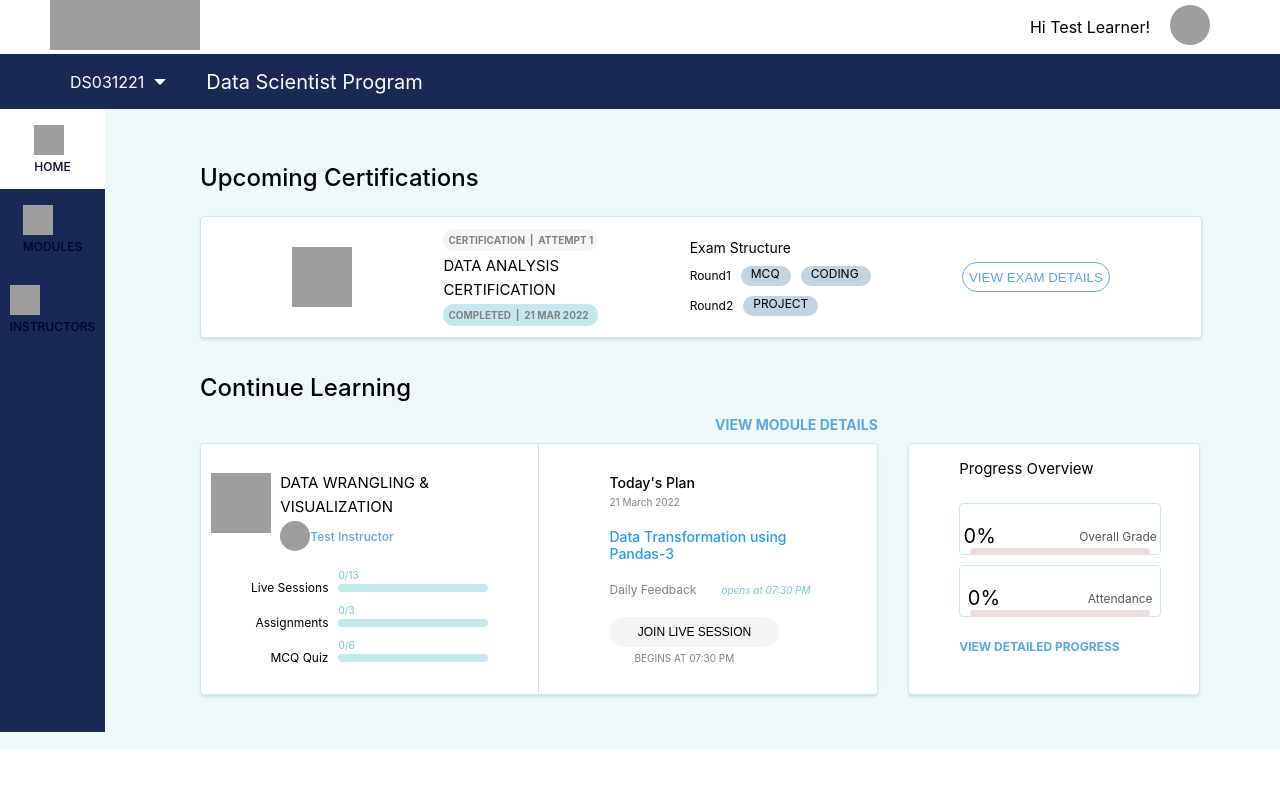
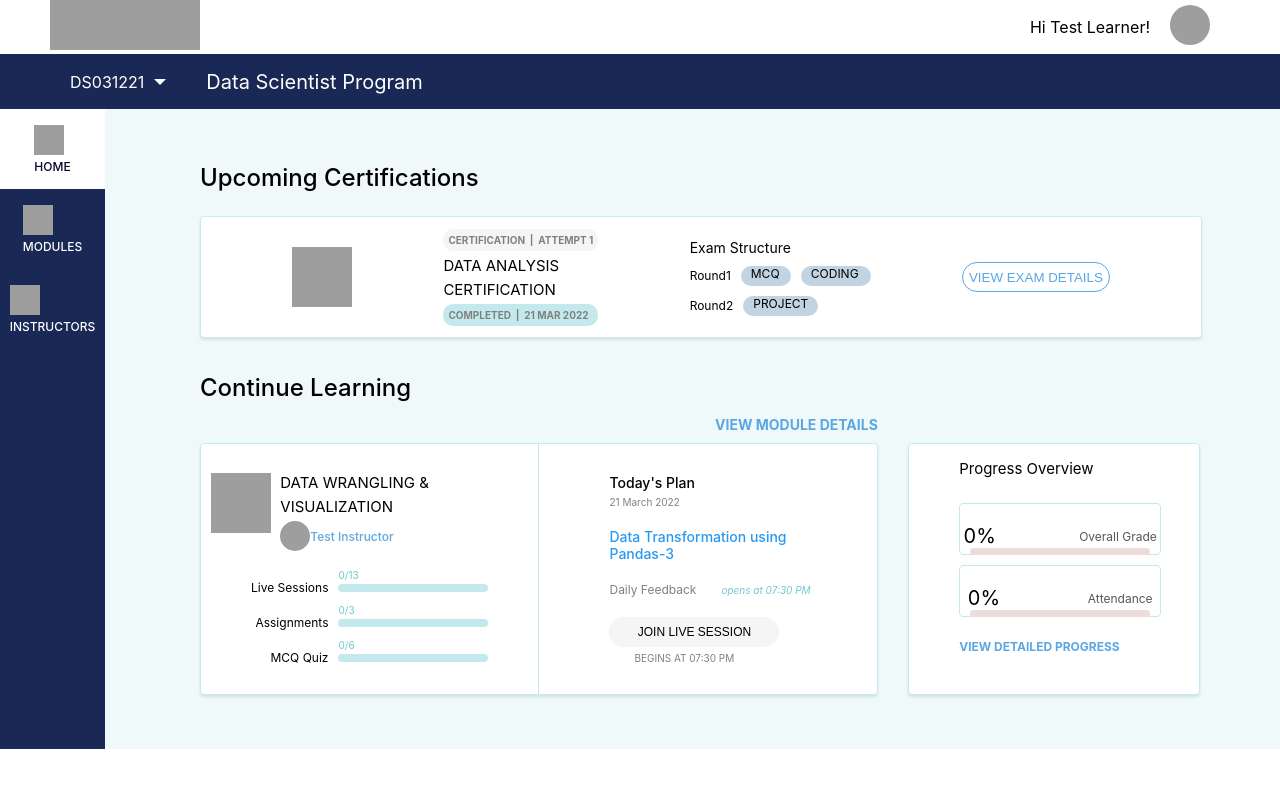
Before and after one commit to Sapnajha19/Edyoda-assignment-project, a React (Create React App) app: page / in a window 1280 px wide. Shown: the top 788 px of the page. Built offline with nearby package versions, Linux system fonts and the light colour scheme; grey boxes are pictures that could not be loaded.

Commit message:
Fix color combination for active links

```diff
--- a/src/pages/HomePage/HomePage.css
+++ b/src/pages/HomePage/HomePage.css
@@ -85,7 +85,6 @@
 }
 
 .links {
-  color: #04032B;
   font-size: 12px;
   font-weight: 500;
 }
--- a/src/pages/HomePage/HomePage.js
+++ b/src/pages/HomePage/HomePage.js
@@ -3,6 +3,11 @@ import "./HomePage.css"
 import edyodaLogo from "../../assets/edyodaLogo.png"
 import bunny from "../../assets/bunny.jpeg"
 import home from "../../assets/home.png"
+import homeDark from "../../assets/homeDark.png"
+import module from "../../assets/module.png"
+import moduleDark from "../../assets/module Dark.png"
+import instructor from "../../assets/instructor.png"
+import instructorDark from "../../assets/instructorDark.png"
 import Home from "../../components/Home/Home"
 import ModulesPage from '../ModulesPage/ModulesPage'
 import { Routes, Route, Link } from 'react-router-dom'
@@ -13,6 +18,13 @@ export default function HomePage() {
   function toggleDropdown() {
     setIsOpen(!isOpen);
   }
+
+  const [activeLink, setActiveLink] = useState("home");
+
+  const handleLinkClick = (link) => {
+    setActiveLink(link);
+  };
+
   return (
     <React.Fragment>
       <div style={{ display: "flex", flexDirection: "row", justifyContent: "space-between", background: "#ffffff" }}>
@@ -43,23 +55,23 @@ export default function HomePage() {
         </div>
         <div style={{ color: "#ffffff", fontSize: "20px" }}>Data Scientist Program</div>
       </div>
-      <div style={{ height: "632px", width: "105px", background: "#192854", position: "absolute", top: "100px", display: "flex", flexDirection: "column" }}>
-        <div style={{ background: "#ffffff", width: "100%", height: "80px", position: "relative", top: "9px", display: "flex", flexDirection: "column", justifyContent: "center", alignItems: "center" }}>
-          <Link className='link' to="/">
-            <img src={home} alt="home-icon" style={{ height: "30px", width: "30px" }} />
-            <div className='links'>HOME</div>
+      <div style={{ height: "649px", width: "105px", background: "#192854", position: "absolute", top: "100px", display: "flex", flexDirection: "column" }}>
+        <div style={{ background: `${activeLink==='home'? "#ffffff" : "#192854"}` , width: "100%", height: "80px", position: "relative", top: "9px", display: "flex", flexDirection: "column", justifyContent: "center", alignItems: "center" }}>
+          <Link className='link' to="/" onClick={() => handleLinkClick("home")}>
+            <img src={activeLink === 'home' ? home : homeDark} alt="home-icon" style={{ height: "30px", width: "30px"}} />
+            <div className='links' style={{color:`${activeLink==='home'? "#04032B" : "#ffffff"}`}}>HOME</div>
           </Link>
         </div>
-        <div style={{ width: "100%", height: "80px", position: "relative", top: "9px", display: "flex", flexDirection: "column", justifyContent: "center", alignItems: "center" }}>
-          <Link className='link' to="/module">
-            <img src={home} alt="home-icon" style={{ height: "30px", width: "30px" }} />
-            <div className='links'>MODULES</div>
+        <div style={{background: `${activeLink==='module'? "#ffffff" : "#192854"}`, width: "100%", height: "80px", position: "relative", top: "9px", display: "flex", flexDirection: "column", justifyContent: "center", alignItems: "center" }}>
+          <Link className='link' to="/module" onClick={() => handleLinkClick("module")}>
+            <img src={activeLink === 'module' ? module : moduleDark} alt="module-icon" style={{ height: "30px", width: "30px"}} />
+            <div className='links' style={{color:`${activeLink==='module'? "#04032B" : "#ffffff"}`}}>MODULES</div>
           </Link>
         </div>
-        <div style={{ width: "100%", height: "80px", position: "relative", top: "9px", display: "flex", flexDirection: "column", justifyContent: "center", alignItems: "center" }}>
-          <Link className='link' to="/instructor">
-            <img src={home} alt="home-icon" style={{ height: "30px", width: "30px" }} />
-            <div className='links'>INSTRUCTORS</div>
+        <div style={{background: `${activeLink==='instructor'? "#ffffff" : "#192854"}`, width: "100%", height: "80px", position: "relative", top: "9px", display: "flex", flexDirection: "column", justifyContent: "center", alignItems: "center" }}>
+          <Link className='link' to="/instructor" onClick={() => handleLinkClick("instructor")}>
+            <img src={activeLink === 'instructor' ? instructor : instructorDark} alt="instructor-icon" style={{ height: "30px", width: "30px" }} />
+            <div className='links' style={{color:`${activeLink==='instructor'? "#04032B" : "#ffffff"}`}}>INSTRUCTORS</div>
           </Link>
         </div>
       </div>
```
